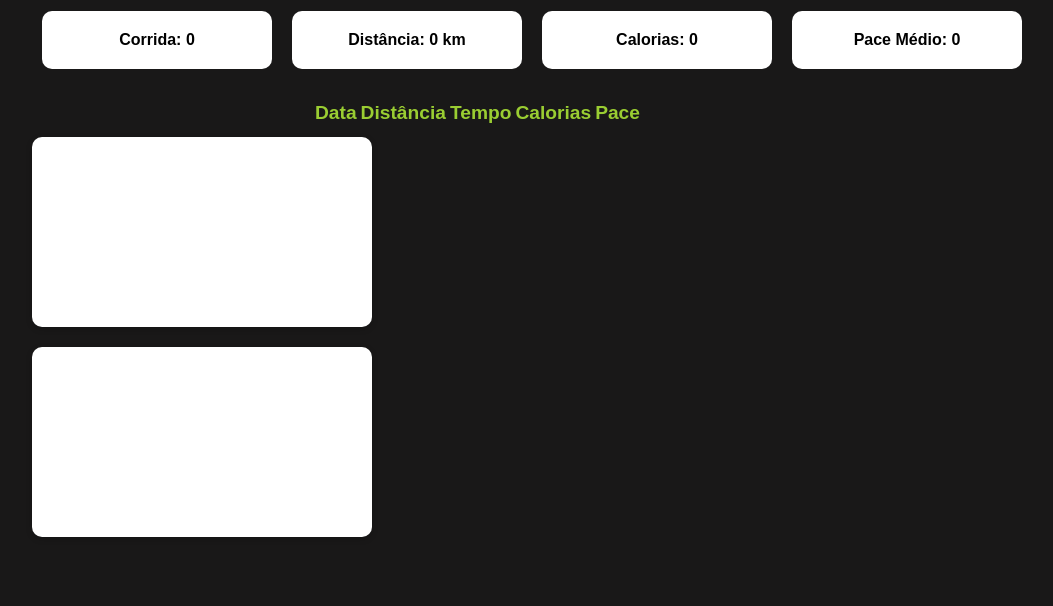
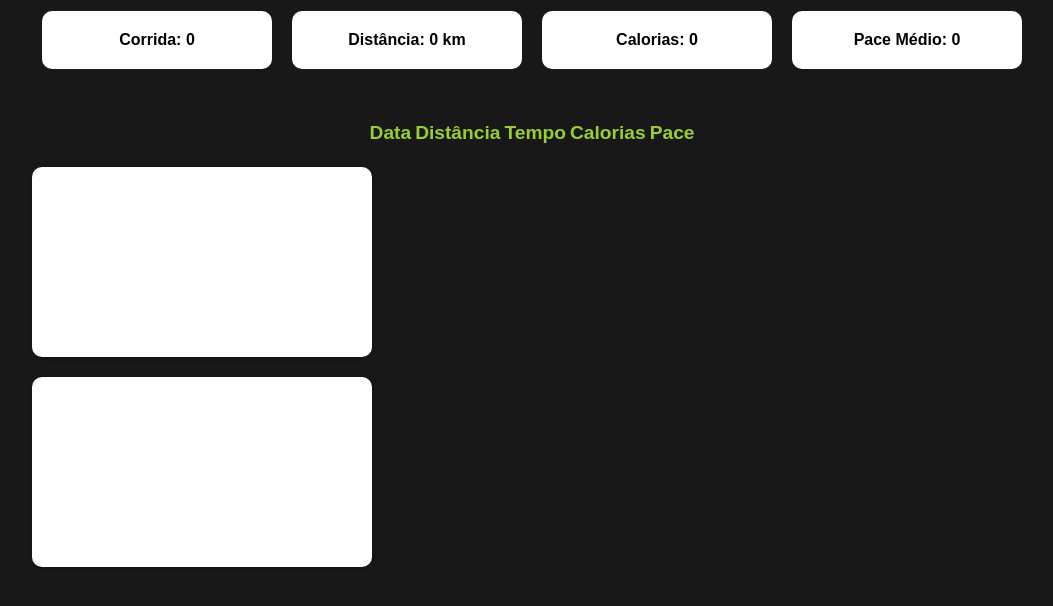
Before and after one commit to Crisstudy/Dashboard-interarivo-de-dados, a plain HTML site: page frontend/index.html in a window 1280 px wide. Shown: the part 100-706 px from the top of the page, without its empty margins (108-1161 px from the left). Drawn offline with nearby package versions, Linux system fonts and the light colour scheme; no server answers.

Commit message:
ajustes de estilos finalizados na table de treinos.

```diff
--- a/frontend/index.html
+++ b/frontend/index.html
@@ -19,8 +19,9 @@
             <div class="card" id="paceMedio">Pace Médio: 0</div>
         </div>
 
-        <table class="tabelaTreinos">
-            <thead class="tabela">
+        <div class="tabela-container">
+            <table class="tabela-treino">
+                <thead>
                   <tr>
                     <th>Data</th>
                     <th>Distância</th>
@@ -31,6 +32,7 @@
                 </thead>
                 <tbody id="tabelaTreinos"></tbody>
               </table>
+        </div>
 
 
         <!--Graficos-->
--- a/frontend/style.css
+++ b/frontend/style.css
@@ -24,11 +24,15 @@ h1 {
     margin: 20px 0;
 }
 
+.tabela-container {
+    display: flex;
+    justify-content: center;
+}
 
-.tabelaTreinos {
+.tabela-treino {
     color: yellowgreen;
-    margin: 10px 0px 10px 280px;
-    padding: 10 px;
+    margin: 10px;
+    padding: 10px;
     font-size: larger;
 }
 
```
Lines whose indentation alone changed are shown as unchanged.
